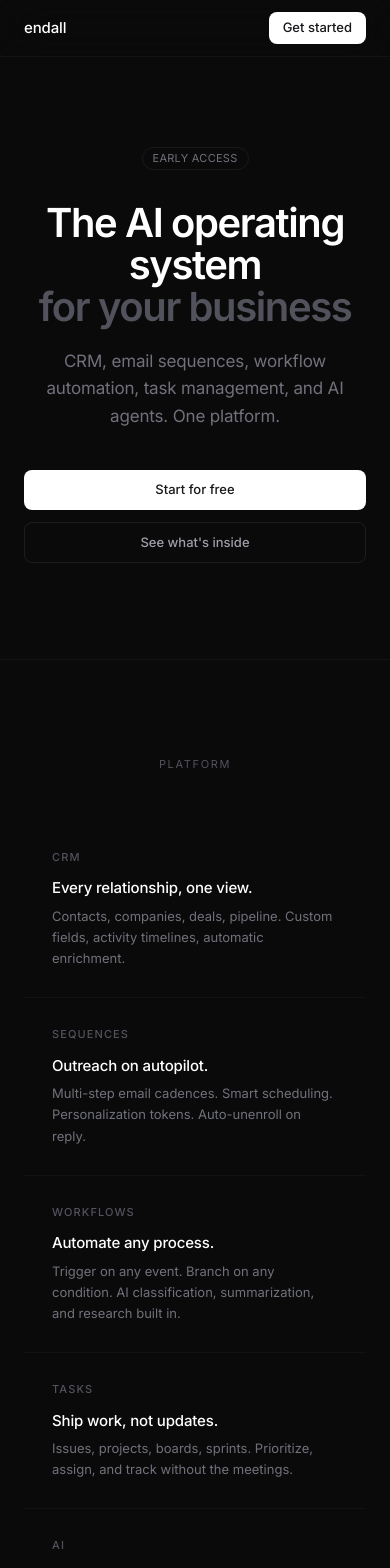
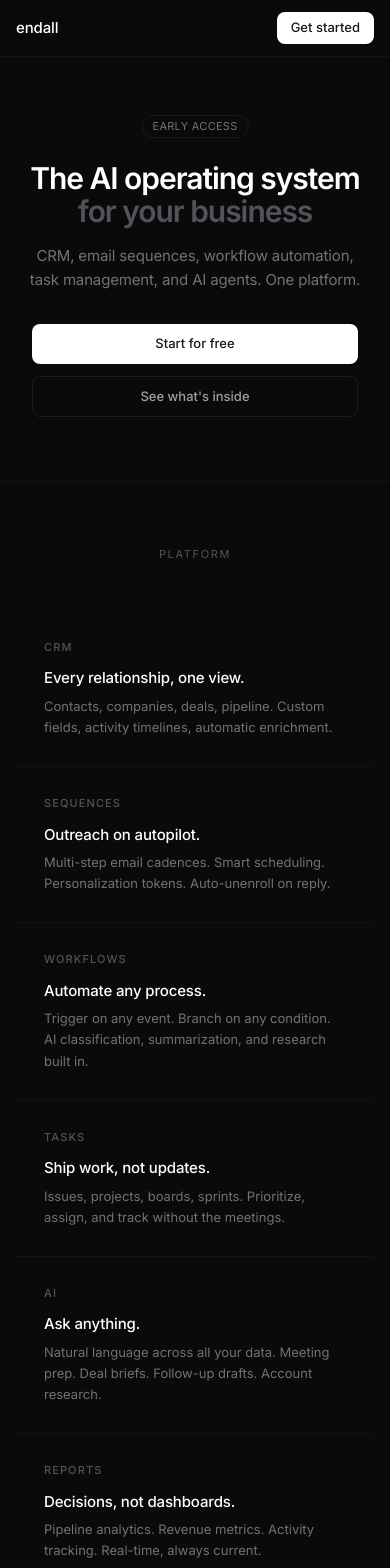
Before and after one commit to JakeLevison/endall-web, a Next.js app: page / in a window 390 px wide. Shown: the top 1568 px of the page. Built offline with nearby package versions, Linux system fonts and the light colour scheme.

Commit message:
Fix mobile responsiveness: padding, font sizes, grid gaps

```diff
--- a/src/app/page.tsx
+++ b/src/app/page.tsx
@@ -44,11 +44,11 @@
     <div className="min-h-screen bg-[#0A0A0B] text-zinc-300 selection:bg-zinc-700">
       {/* Nav */}
       <nav className="fixed top-0 z-50 w-full border-b border-white/[0.04] bg-[#0A0A0B]/80 backdrop-blur-xl">
-        <div className="flex items-center justify-between px-6 py-3 max-w-5xl mx-auto">
+        <div className="flex items-center justify-between px-4 sm:px-6 py-3 max-w-5xl mx-auto">
           <Link href="/" className="text-[15px] font-medium tracking-[-0.01em] text-white">
             endall
           </Link>
-          <div className="hidden sm:flex items-center gap-7">
+          <div className="hidden md:flex items-center gap-7">
             <a href="#features" className="text-[13px] text-zinc-500 hover:text-zinc-300 transition-colors">
               Features
             </a>
@@ -59,7 +59,7 @@
               Pricing
             </a>
           </div>
-          <div className="flex items-center gap-4">
+          <div className="flex items-center gap-3">
             <Link href="/login" className="text-[13px] text-zinc-500 hover:text-zinc-300 transition-colors hidden sm:block">
               Log in
             </Link>
@@ -74,30 +74,30 @@
       </nav>
 
       {/* Hero */}
-      <section className="pt-36 pb-24 px-6">
+      <section className="pt-28 sm:pt-36 pb-16 sm:pb-24 px-4 sm:px-6">
         <div className="max-w-3xl mx-auto text-center">
-          <div className="inline-block mb-8 px-2.5 py-0.5 rounded-full border border-white/[0.06] text-[11px] tracking-wide text-zinc-500 uppercase">
+          <div className="inline-block mb-6 sm:mb-8 px-2.5 py-0.5 rounded-full border border-white/[0.06] text-[11px] tracking-wide text-zinc-500 uppercase">
             Early access
           </div>
-          <h1 className="text-[clamp(2.5rem,6vw,4.5rem)] font-semibold tracking-[-0.035em] leading-[1.05] text-white">
+          <h1 className="text-3xl sm:text-5xl lg:text-[4.5rem] font-semibold tracking-[-0.035em] leading-[1.1] text-white">
             The AI operating system
             <br />
             <span className="text-zinc-600">for your business</span>
           </h1>
-          <p className="mt-5 text-[17px] text-zinc-500 max-w-lg mx-auto leading-relaxed tracking-[-0.01em]">
+          <p className="mt-4 sm:mt-5 text-[15px] sm:text-[17px] text-zinc-500 max-w-lg mx-auto leading-relaxed tracking-[-0.01em] px-2">
             CRM, email sequences, workflow automation, task management, and AI
             agents. One platform.
           </p>
-          <div className="mt-10 flex flex-col sm:flex-row gap-3 justify-center">
+          <div className="mt-8 sm:mt-10 flex flex-col sm:flex-row gap-3 justify-center px-4 sm:px-0">
             <Link
               href="/signup"
-              className="bg-white text-zinc-900 px-5 py-2.5 rounded-md text-[13px] font-medium hover:bg-zinc-100 transition-colors"
+              className="bg-white text-zinc-900 px-5 py-2.5 rounded-md text-[13px] font-medium hover:bg-zinc-100 transition-colors text-center"
             >
               Start for free
             </Link>
             <a
               href="#features"
-              className="border border-white/[0.08] text-zinc-400 px-5 py-2.5 rounded-md text-[13px] font-medium hover:border-white/[0.15] hover:text-zinc-300 transition-all"
+              className="border border-white/[0.08] text-zinc-400 px-5 py-2.5 rounded-md text-[13px] font-medium hover:border-white/[0.15] hover:text-zinc-300 transition-all text-center"
             >
               See what&apos;s inside
             </a>
@@ -109,7 +109,7 @@
       <div className="max-w-5xl mx-auto border-t border-white/[0.04]" />
 
       {/* Features */}
-      <section id="features" className="py-24 px-6">
+      <section id="features" className="py-16 sm:py-24 px-4 sm:px-6">
         <div className="max-w-5xl mx-auto">
           <p className="text-[11px] uppercase tracking-[0.15em] text-zinc-600 text-center mb-12">
             Platform
@@ -137,12 +137,12 @@
 
       {/* How it works */}
       <div className="max-w-5xl mx-auto border-t border-white/[0.04]" />
-      <section id="how-it-works" className="py-24 px-6">
+      <section id="how-it-works" className="py-16 sm:py-24 px-4 sm:px-6">
         <div className="max-w-3xl mx-auto">
           <p className="text-[11px] uppercase tracking-[0.15em] text-zinc-600 text-center mb-12">
             Getting started
           </p>
-          <div className="grid grid-cols-1 md:grid-cols-3 gap-16">
+          <div className="grid grid-cols-1 md:grid-cols-3 gap-10 md:gap-16">
             {[
               {
                 step: "01",
@@ -181,7 +181,7 @@
 
       {/* Pricing */}
       <div className="max-w-5xl mx-auto border-t border-white/[0.04]" />
-      <section id="pricing" className="py-24 px-6">
+      <section id="pricing" className="py-16 sm:py-24 px-4 sm:px-6">
         <div className="max-w-3xl mx-auto text-center">
           <p className="text-[11px] uppercase tracking-[0.15em] text-zinc-600 mb-12">
             Pricing
@@ -242,7 +242,7 @@
 
       {/* CTA */}
       <div className="max-w-5xl mx-auto border-t border-white/[0.04]" />
-      <section className="py-24 px-6">
+      <section className="py-16 sm:py-24 px-4 sm:px-6">
         <div className="max-w-xl mx-auto text-center">
           <h2 className="text-2xl font-semibold tracking-[-0.02em] text-white mb-3">
             Stop duct-taping tools together.
@@ -260,7 +260,7 @@
       </section>
 
       {/* Footer */}
-      <footer className="border-t border-white/[0.04] py-6 px-6">
+      <footer className="border-t border-white/[0.04] py-6 px-4 sm:px-6">
         <div className="max-w-5xl mx-auto flex flex-col sm:flex-row justify-between items-center gap-3 text-[11px] text-zinc-700">
           <span>Endall AI</span>
           <div className="flex gap-5">
```
